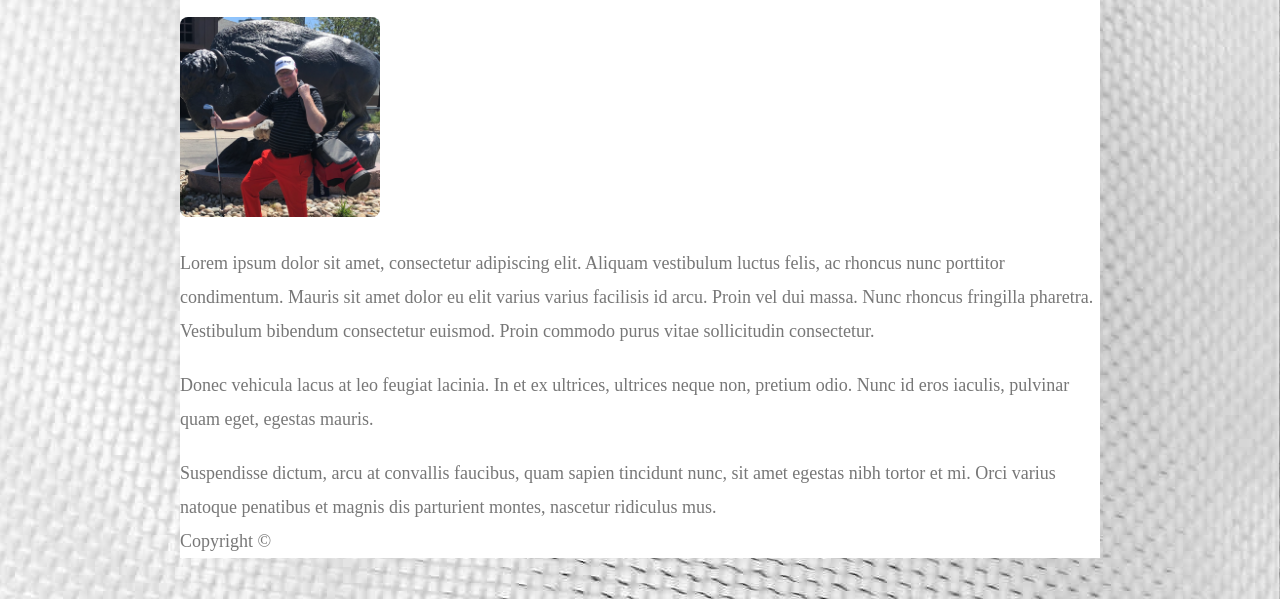
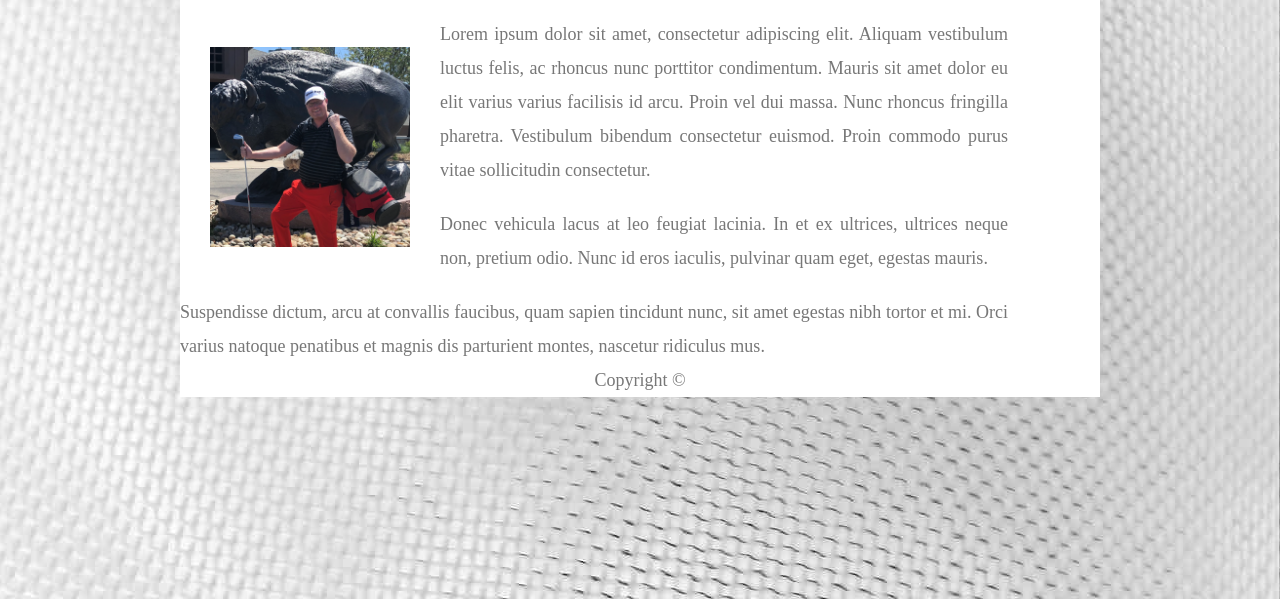
Before and after one commit to benjaminwulf/Basic-Portfolio, a plain HTML site: page index.html in a window 1280 px wide. Shown: the part 201-800 px from the top of the page. Drawn offline with Linux system fonts and the light colour scheme.

```diff
--- a/assets/css/style.css
+++ b/assets/css/style.css
@@ -93,7 +93,21 @@
 }
 
 img.image {
-    border-radius: 8px;
-    width: 200px;
-    height: 200px;
+    border: 20px solid white;
+    /* border-radius: 50px; */
+    padding: 10px;
+    width: 260px;
+    height: 260px;
+    float: left;
 }
+
+p {
+    float: left 20%;
+    width: 90%;
+    padding: 20;
+    text-align: justify;
+}
+
+footer {
+    text-align: center;
+}
```
